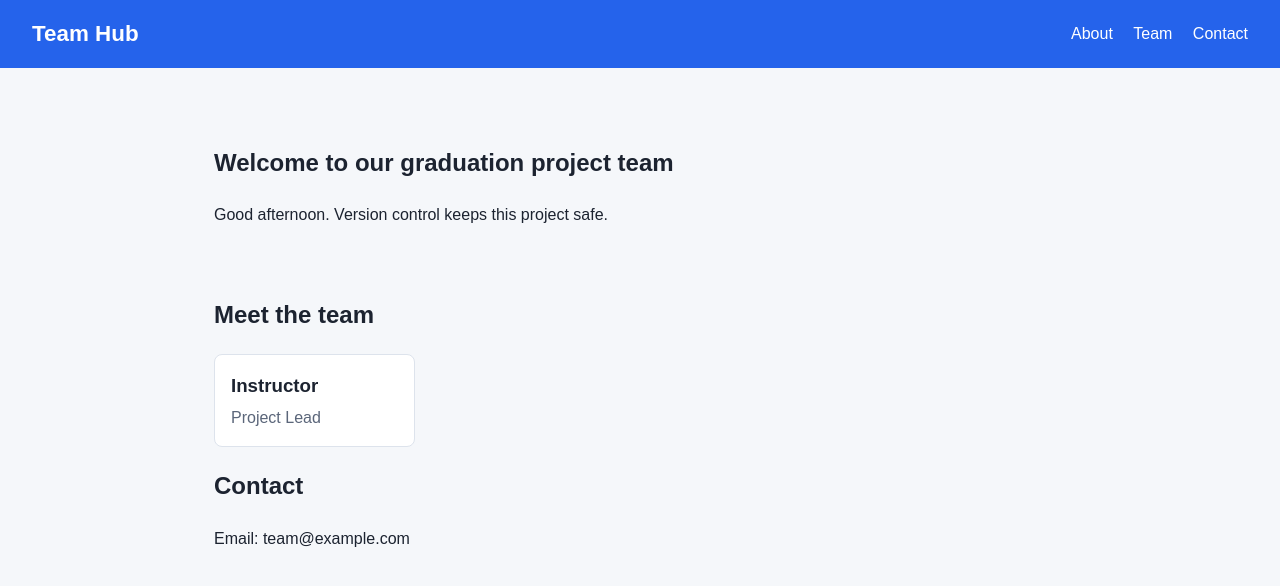
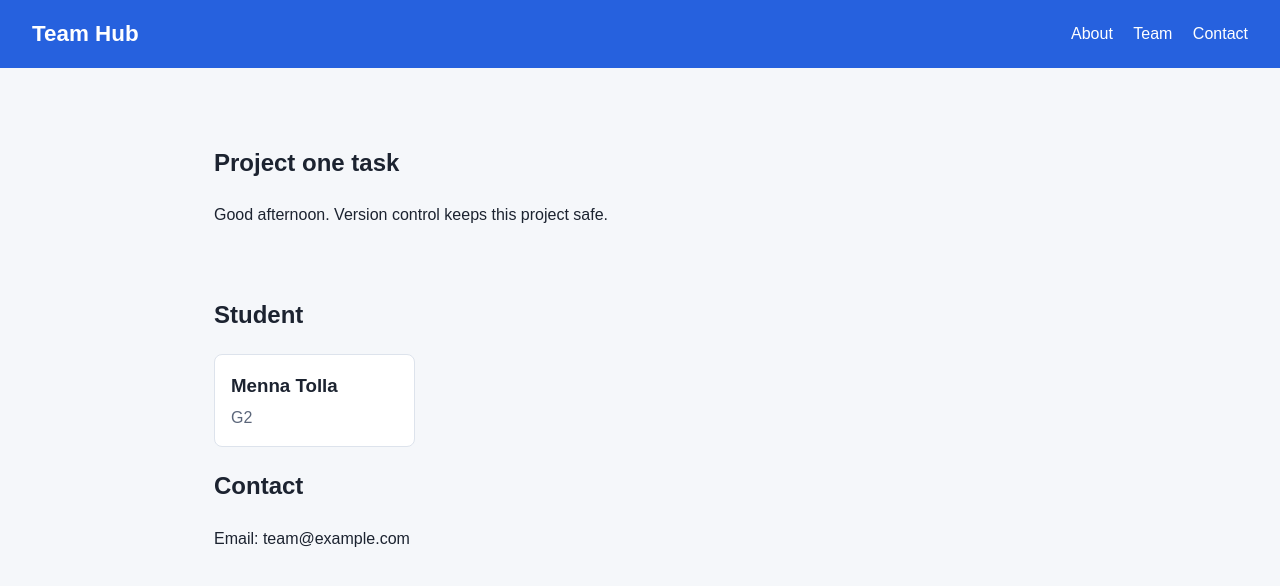
Before and after one commit to mennatollaamr-coder/Menna-project-1-section-repository-, a plain HTML site: page index.html in a window 1280 px wide. Drawn offline with Linux system fonts and the light colour scheme.

Commit message:
Project 1 Task Code Files

```diff
--- a/index.html
+++ b/index.html
@@ -3,7 +3,7 @@
 <head>
   <meta charset="UTF-8">
   <meta name="viewport" content="width=device-width, initial-scale=1.0">
-  <title>Team Hub</title>
+  <title>Website Page</title>
   <link rel="stylesheet" href="style.css">
 </head>
 <body>
@@ -15,17 +15,16 @@
       <a href="#team">Team</a>
       <a href="#contact">Contact</a>
     </nav>
-    <!-- TASK 8 (feature/dark-mode): add a toggle button here -->
   </header>
 
   <main>
     <section id="about" class="hero">
-      <h2>Welcome to our graduation project team</h2>
+      <h2>Project one task</h2>
       <p id="greeting"></p>
     </section>
 
     <section id="team">
-      <h2>Meet the team</h2>
+      <h2>Student</h2>
       <div id="team-list" class="team-grid"></div>
     </section>
 
--- a/script.js
+++ b/script.js
@@ -1,6 +1,6 @@
 // TASK 7 (feature/add-your-card): add your own object to this array.
 const team = [
-  { name: "Instructor", role: "Project Lead" }
+  { name: "Menna Tolla", role: "G2" }
 ];
 
 function renderTeam() {
--- a/style.css
+++ b/style.css
@@ -2,7 +2,7 @@
   --bg: #f5f7fa;
   --text: #1c2330;
   --card: #ffffff;
-  --accent: #2563eb;
+  --accent: #2661de;
 }
 
 * { box-sizing: border-box; }
```
Also changed, not shown: 1 other file.
